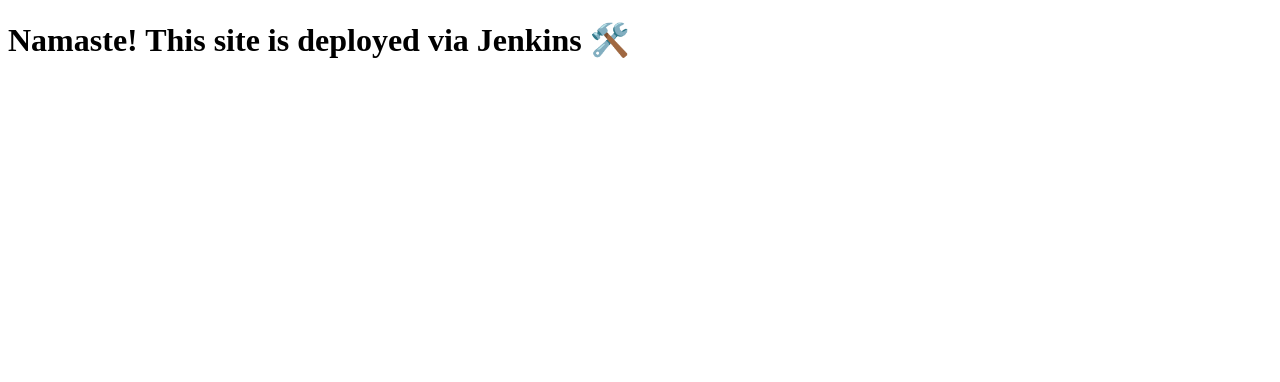
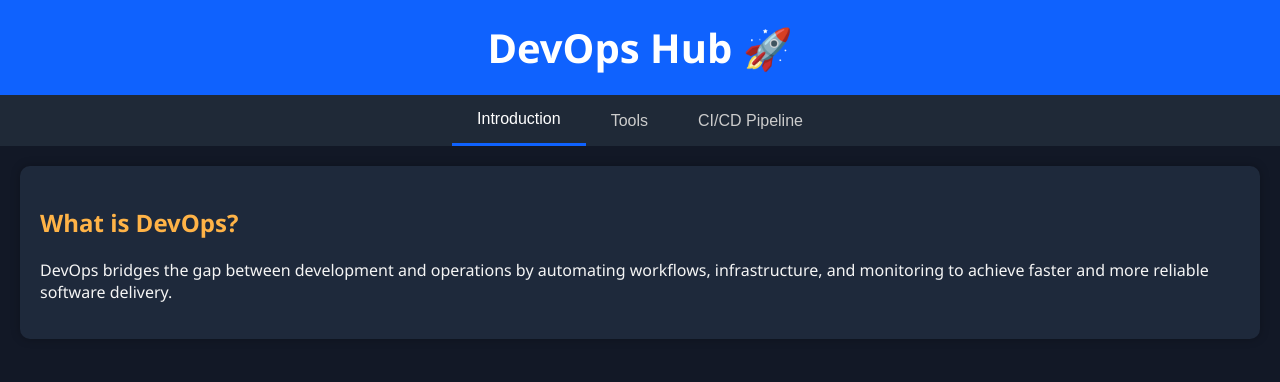
Before and after one commit to sindhujash/static-html-file, a plain HTML site: page index.html in a window 1280 px wide. Drawn offline with Linux system fonts and the light colour scheme.

Commit message:
committed

```diff
--- a/index.html
+++ b/index.html
@@ -1,10 +1,154 @@
 <!DOCTYPE html>
 <html lang="en">
 <head>
-    <meta charset="UTF-8">
-    <title>My Static Site</title>
+  <meta charset="UTF-8">
+  <meta name="viewport" content="width=device-width, initial-scale=1">
+  <title>DevOps Hub</title>
+  <style>
+    * {
+      box-sizing: border-box;
+    }
+
+    body {
+      margin: 0;
+      font-family: 'Segoe UI', sans-serif;
+      background-color: #121826;
+      color: #f5f5f5;
+    }
+
+    header {
+      background-color: #0f62fe;
+      padding: 20px;
+      text-align: center;
+    }
+
+    header h1 {
+      margin: 0;
+      font-size: 2.5rem;
+      color: #fff;
+    }
+
+    .tabs {
+      display: flex;
+      justify-content: center;
+      flex-wrap: wrap;
+      background-color: #1f2937;
+    }
+
+    .tab-button {
+      padding: 15px 25px;
+      cursor: pointer;
+      border: none;
+      background: none;
+      color: #ccc;
+      font-size: 1rem;
+      transition: color 0.3s, border-bottom 0.3s;
+    }
+
+    .tab-button.active {
+      color: #fff;
+      border-bottom: 3px solid #0f62fe;
+    }
+
+    .content {
+      padding: 20px;
+      display: none;
+      animation: fadeIn 0.5s ease-in-out;
+    }
+
+    .content.active {
+      display: block;
+    }
+
+    @keyframes fadeIn {
+      from { opacity: 0; transform: translateY(10px); }
+      to { opacity: 1; transform: translateY(0); }
+    }
+
+    .card {
+      background-color: #1e293b;
+      padding: 20px;
+      border-radius: 10px;
+      margin-bottom: 20px;
+      box-shadow: 0 0 10px #00000040;
+    }
+
+    .card h2 {
+      color: #ffb347;
+    }
+
+    footer {
+      background-color: #0f62fe;
+      text-align: center;
+      padding: 15px;
+      color: white;
+      margin-top: 30px;
+    }
+  </style>
 </head>
 <body>
-    <h1>Namaste! This site is deployed via Jenkins 🛠️</h1>
+
+  <header>
+    <h1>DevOps Hub 🚀</h1>
+  </header>
+
+  <div class="tabs">
+    <button class="tab-button active" onclick="showTab('intro')">Introduction</button>
+    <button class="tab-button" onclick="showTab('tools')">Tools</button>
+    <button class="tab-button" onclick="showTab('pipeline')">CI/CD Pipeline</button>
+  </div>
+
+  <section id="intro" class="content active">
+    <div class="card">
+      <h2>What is DevOps?</h2>
+      <p>DevOps bridges the gap between development and operations by automating workflows, infrastructure, and monitoring to achieve faster and more reliable software delivery.</p>
+    </div>
+  </section>
+
+  <section id="tools" class="content">
+    <div class="card">
+      <h2>Popular DevOps Tools</h2>
+      <ul>
+        <li><strong>Git</strong> – Version Control System</li>
+        <li><strong>Jenkins</strong> – CI/CD Automation</li>
+        <li><strong>Docker</strong> – Containerization</li>
+        <li><strong>Kubernetes</strong> – Orchestration</li>
+
+        <li><strong>Prometheus + Grafana</strong> – Monitoring & Visualization</li>
+      </ul>
+    </div>
+  </section>
+
+  <section id="pipeline" class="content">
+    <div class="card">
+      <h2>Sample CI/CD Pipeline</h2>
+      <ol>
+        <li>Developer pushes code to GitHub</li>
+        <li>Jenkins triggers automated build</li>
+        <li>Tests are run using testing frameworks</li>
+        <li>Docker image is created and pushed to registry</li>
+        <li>Kubernetes deploys updated containers</li>
+        <li>Monitoring tools check app health</li>
+      </ol>
+    </div>
+  </section>
+
+  <!-- <footer>
+    <p>Made for DevOps learners</p>
+  </footer> -->
+
+  <script>
+    function showTab(tabId) {
+      const contents = document.querySelectorAll('.content');
+      const buttons = document.querySelectorAll('.tab-button');
+
+      contents.forEach(c => c.classList.remove('active'));
+      buttons.forEach(b => b.classList.remove('active'));
+
+      document.getElementById(tabId).classList.add('active');
+      event.target.classList.add('active');
+    }
+  </script>
+
 </body>
 </html>
```
